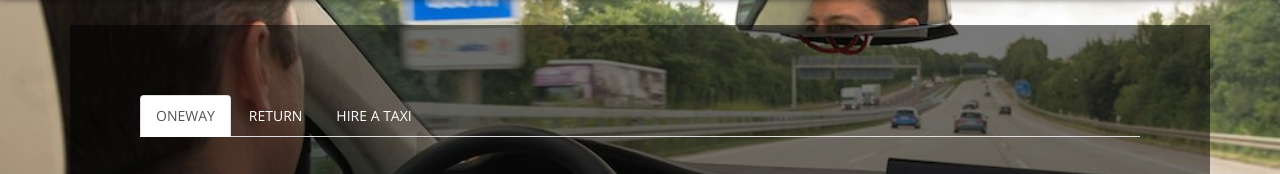
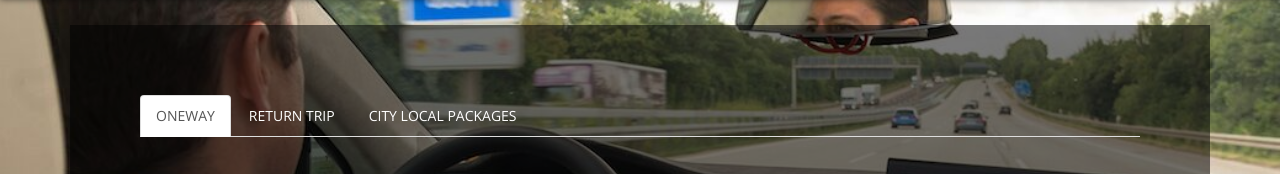
Before and after one commit to hiten-h-vinchurkar/intercitytaxi, a plain HTML site: page template1/index.html in a window 1280 px wide. Shown: the part 130-304 px from the top of the page. Drawn offline with nearby package versions, Linux system fonts and the light colour scheme.

Commit message:
Update index.html

```diff
--- a/template1/index.html
+++ b/template1/index.html
@@ -96,8 +96,8 @@ License URL: http://creativecommons.org/licenses/by/3.0/
 							<div class="banner-textagileinfo">
 								<ul class="nav nav-tabs">
   									<li class="active"><a data-toggle="tab" href="#home">ONEWAY</a></li>
-  									<li><a data-toggle="tab" href="#menu1">RETURN</a></li>
-  									<li><a data-toggle="tab" href="#menu2">HIRE A TAXI</a></li>
+  									<li><a data-toggle="tab" href="#menu1">RETURN TRIP</a></li>
+  									<li><a data-toggle="tab" href="#menu2">CITY LOCAL PACKAGES</a></li>
 								</ul>
 								<div class="tab-content w3l_contact_form">
 								  <div id="home" class="tab-pane fade in active">
```
